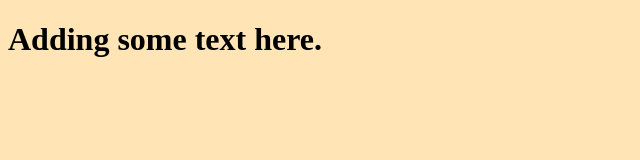
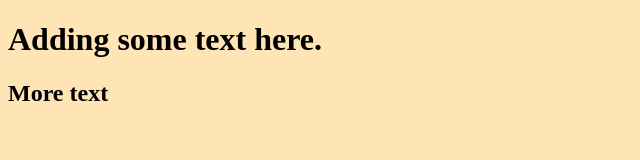
Before and after one commit to blackcl3/github-practice, a plain HTML site: page index.html in a window 1280 px wide. Shown: the whole page, without its empty margins (0-640 px from the left). Drawn offline with Linux system fonts and the light colour scheme.

Commit message:
Added more text to index.html

```diff
--- a/index.html
+++ b/index.html
@@ -9,6 +9,7 @@
 </head>
 <body>
   <h1>Adding some text here.</h1>
+  <h2>More text</h2>
 <script src="main.js"></script>
 </body>
 </html>
```
